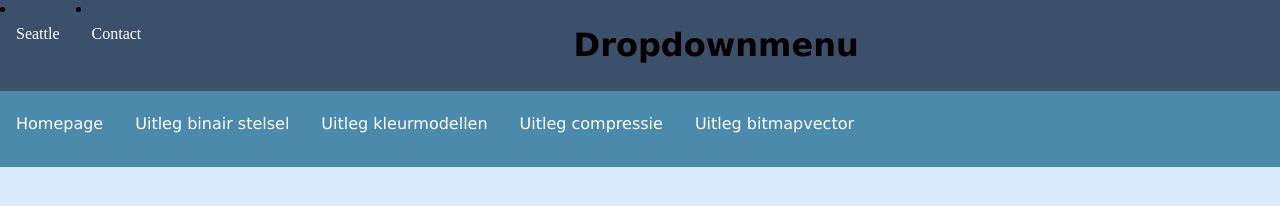
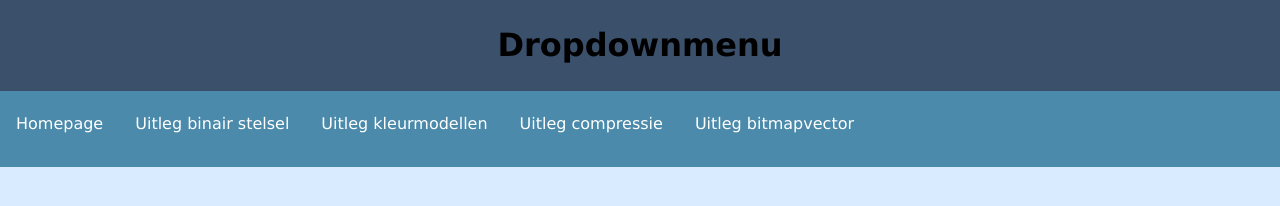
Before and after one commit to Maartjevlc/Maartjevlc.github.io, a plain HTML site: page dropdown.html in a window 1280 px wide. Drawn offline with Linux system fonts and the light colour scheme.

Commit message:
onnodige code weg

```diff
--- a/dropdown.html
+++ b/dropdown.html
@@ -5,11 +5,8 @@
     <meta charset="utf-8">
     <meta name="viewport" content="width=device-width, initial-scale=1.0">
 
-                <li><a href="#">Seattle</a></li>
-            </ul>
-        </li>
-        <li><a href="#">Contact</a></li>
-    </ul>
+
+
 </head>
 <!--voegt header toe aan bovenkant pagina-->
 <body style="background-color:#d9ecff;"><div class="header" style="background-color:#3A506B;">
```
